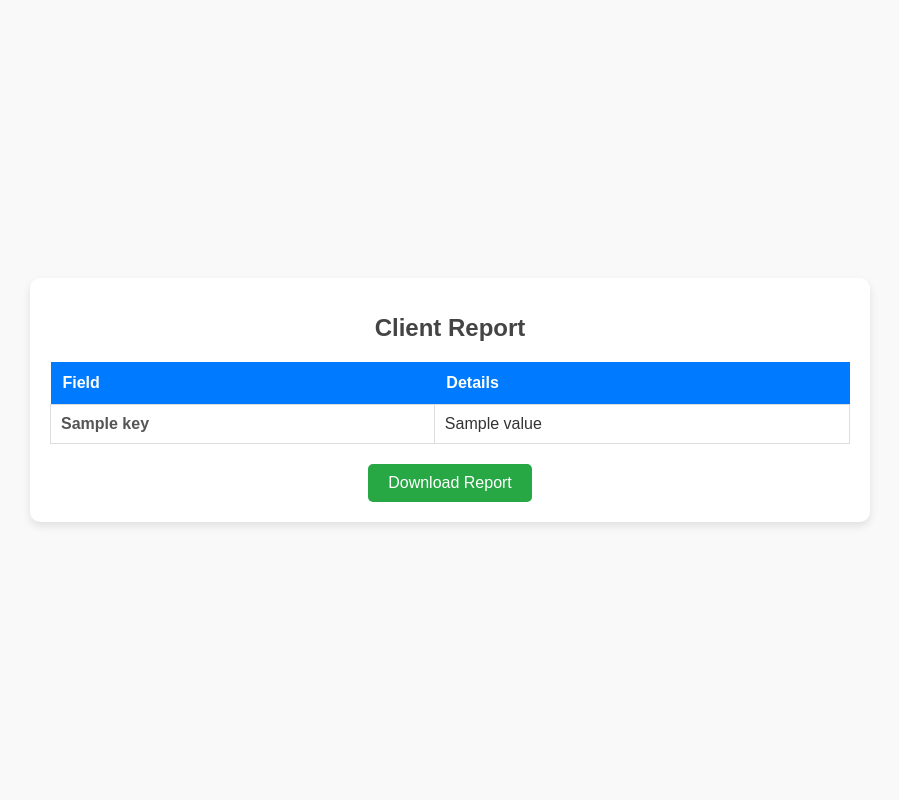
After one commit to i2zoneadmin/cms, a Flask app: template templates/report_preview.html in a window 1280 px wide. The commit adds this page. Shown: the whole page, without its empty margins (190-1089 px from the left). Run offline with Flask 3, Linux system fonts and the light colour scheme; the template is opened without the code that fills it: most values are stand-ins (such as "Sample title", 1, 10 or a date in 2020); parts of the project's set-up code (start-up, migrations or seed data) failed here and were passed over.

Commit message:
added logics

```diff
--- a/app.py
+++ b/app.py
@@ -3,6 +3,7 @@ from flask_sqlalchemy import SQLAlchemy
 from datetime import datetime, timedelta
 from werkzeug.security import generate_password_hash, check_password_hash
 import pytz
+from reports import reports_bp
 
 app = Flask(__name__)
 app.secret_key = 'your_secret_key'
@@ -15,7 +16,7 @@ db = SQLAlchemy(app)
 
 # Set timezone to Pakistan Standard Time (PST)
 pst = pytz.timezone('Asia/Karachi')
-
+app.register_blueprint(reports_bp, url_prefix='/reports')
 # Models
 class User(db.Model):
     id = db.Column(db.Integer, primary_key=True)
--- /dev/null
+++ b/static/css/report.css
@@ -0,0 +1,109 @@
+/* Base Styling */
+body {
+    font-family: Arial, sans-serif;
+    margin: 0;
+    padding: 0;
+    background-color: #f9f9f9;
+    color: #333;
+    display: flex;
+    justify-content: center;
+    align-items: center;
+    min-height: 100vh;
+}
+
+.report-container {
+    background: #ffffff;
+    border-radius: 10px;
+    box-shadow: 0 4px 8px rgba(0, 0, 0, 0.1);
+    padding: 20px;
+    max-width: 800px;
+    width: 90%;
+    margin: 20px auto;
+}
+
+h1 {
+    text-align: center;
+    color: #444;
+    font-size: 24px;
+    margin-bottom: 20px;
+}
+
+table {
+    width: 100%;
+    border-collapse: collapse;
+    margin: 20px 0;
+}
+
+table thead {
+    background-color: #007BFF;
+    color: #ffffff;
+}
+
+table thead th {
+    text-align: left;
+    padding: 12px;
+}
+
+table tbody tr:nth-child(even) {
+    background-color: #f2f2f2;
+}
+
+table tbody td {
+    padding: 10px;
+    border: 1px solid #ddd;
+}
+
+table tbody td:first-child {
+    font-weight: bold;
+    color: #555;
+}
+
+.actions {
+    text-align: center;
+    margin-top: 20px;
+}
+
+.btn {
+    display: inline-block;
+    padding: 10px 20px;
+    color: #ffffff;
+    background-color: #007BFF;
+    border: none;
+    border-radius: 5px;
+    text-decoration: none;
+    font-size: 16px;
+    cursor: pointer;
+    transition: background-color 0.3s ease;
+}
+
+.btn:hover {
+    background-color: #0056b3;
+}
+
+.download-btn {
+    background-color: #28a745;
+}
+
+.download-btn:hover {
+    background-color: #218838;
+}
+
+/* Responsive Design */
+@media (max-width: 600px) {
+    .report-container {
+        padding: 15px;
+    }
+
+    h1 {
+        font-size: 20px;
+    }
+
+    table thead th, table tbody td {
+        font-size: 14px;
+    }
+
+    .btn {
+        font-size: 14px;
+        padding: 8px 16px;
+    }
+}
--- /dev/null
+++ b/templates/report_preview.html
@@ -0,0 +1,33 @@
+<!DOCTYPE html>
+<html lang="en">
+<head>
+    <meta charset="UTF-8">
+    <meta name="viewport" content="width=device-width, initial-scale=1.0">
+    <title>Client Report</title>
+    <link rel="stylesheet" href="/static/css/report.css">
+</head>
+<body>
+    <div class="report-container">
+        <h1>Client Report</h1>
+        <table>
+            <thead>
+                <tr>
+                    <th>Field</th>
+                    <th>Details</th>
+                </tr>
+            </thead>
+            <tbody>
+                {% for key, value in report_data.items() %}
+                <tr>
+                    <td>{{ key }}</td>
+                    <td>{{ value }}</td>
+                </tr>
+                {% endfor %}
+            </tbody>
+        </table>
+        <div class="actions">
+            <a href="{{ url_for('reports.report_download', client_id=report_data['Client Name']) }}" class="btn download-btn">Download Report</a>
+        </div>
+    </div>
+</body>
+</html>
```
Also changed, not shown: reports.py (added, +54 -0 lines), templates/dashboard.html (+4 -62 lines).
